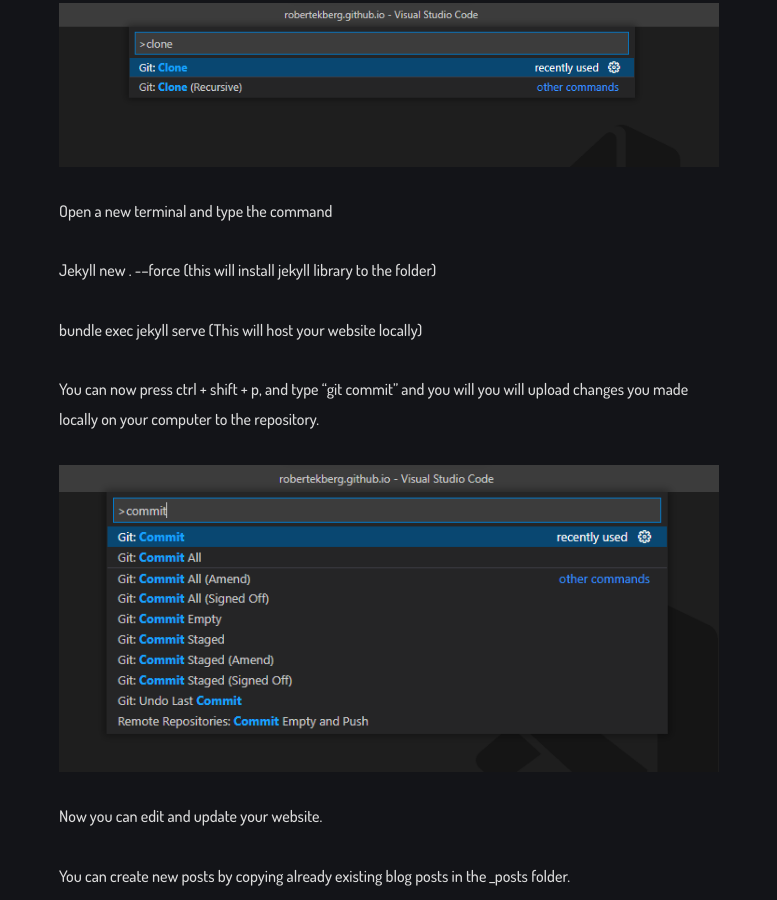
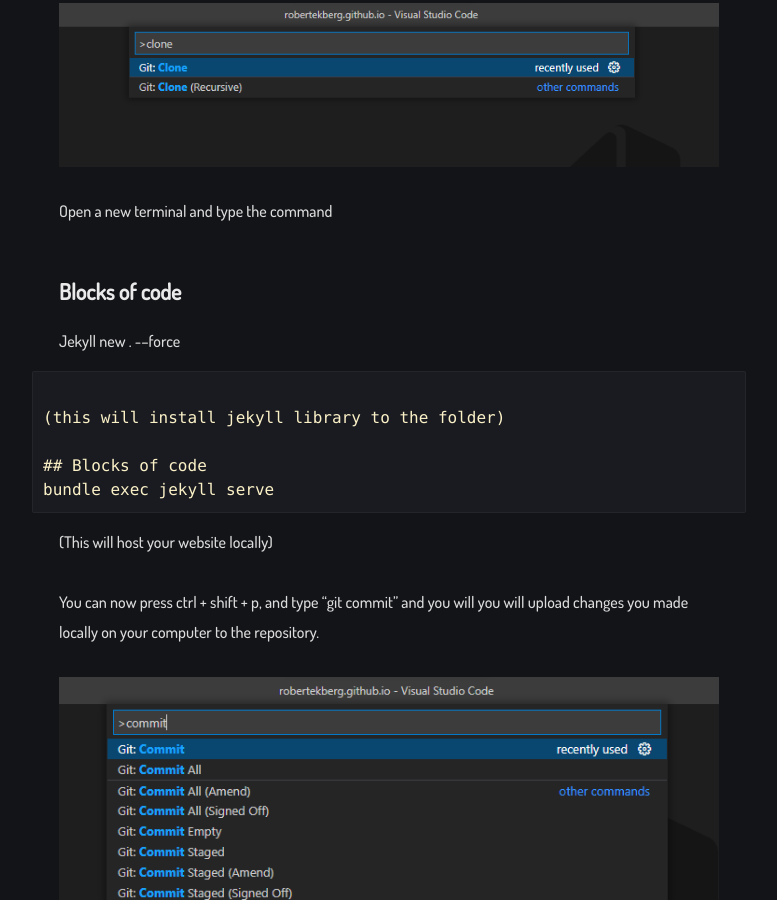
Before and after one commit to RobertEkberg/robertekberg.github.io, a Jekyll site: the page built from _posts/How-i-created-this-website/2020-06-19-how-i-created-this-website.md, in a window 1280 px wide and 900 px high, scrolled down 2509 px. Shown: the whole window, without its empty margins (251-1028 px from the left). Built offline with Jekyll 4.4.1, drawn with Linux system fonts in a browser that asks for light colours; some web fonts are replaced.

Commit message:
block of code added to blog post

````diff
--- a/_posts/How-i-created-this-website/2020-06-19-how-i-created-this-website.md
+++ b/_posts/How-i-created-this-website/2020-06-19-how-i-created-this-website.md
@@ -36,10 +36,16 @@
 
 Open a new terminal and type the command
 
+## Blocks of code
 Jekyll new . -–force
+```
+
 (this will install jekyll library to the folder)
 
+## Blocks of code
 bundle exec jekyll serve
+```
+
 (This will host your website locally)
 
 You can now press ctrl + shift +
````
